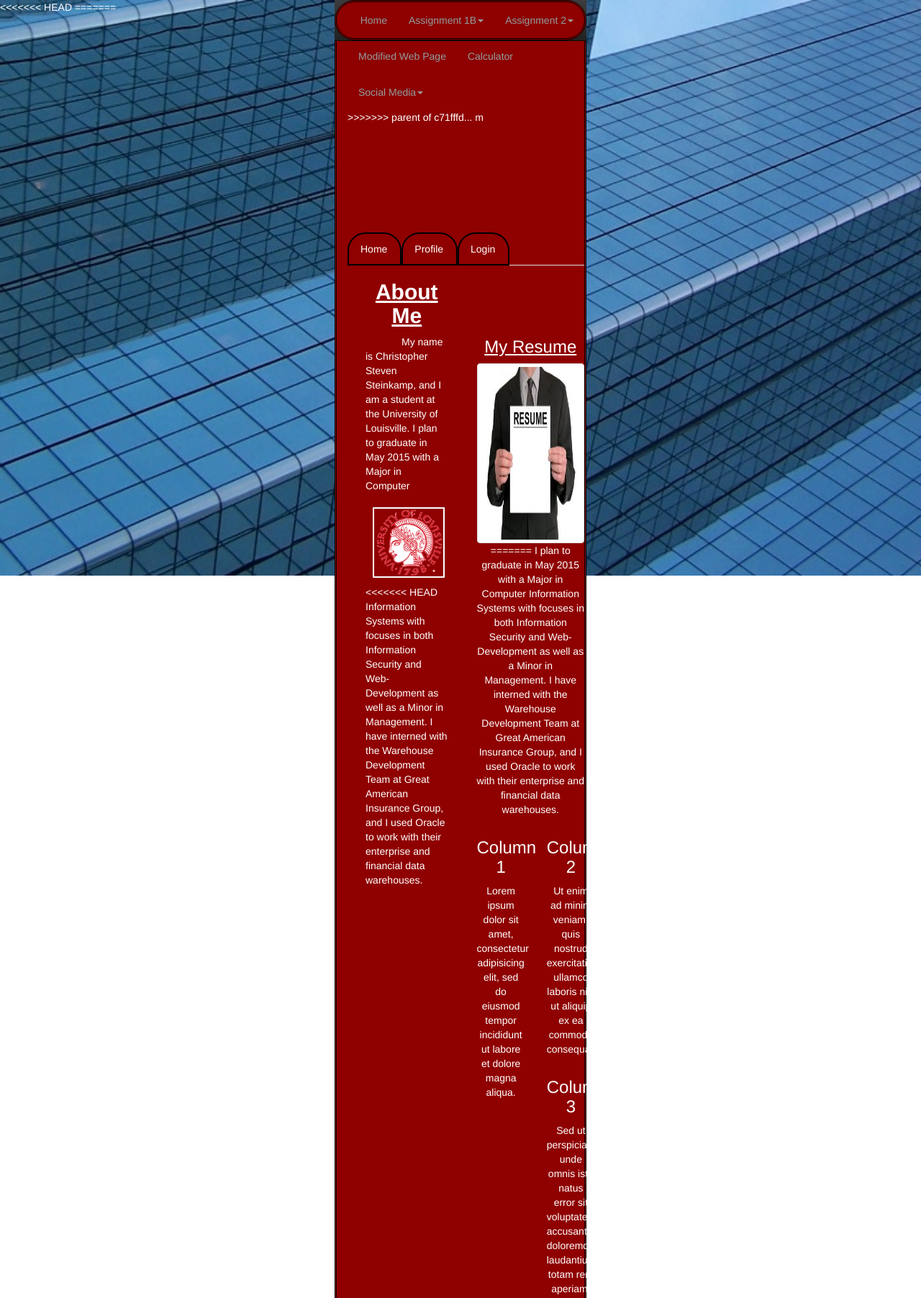
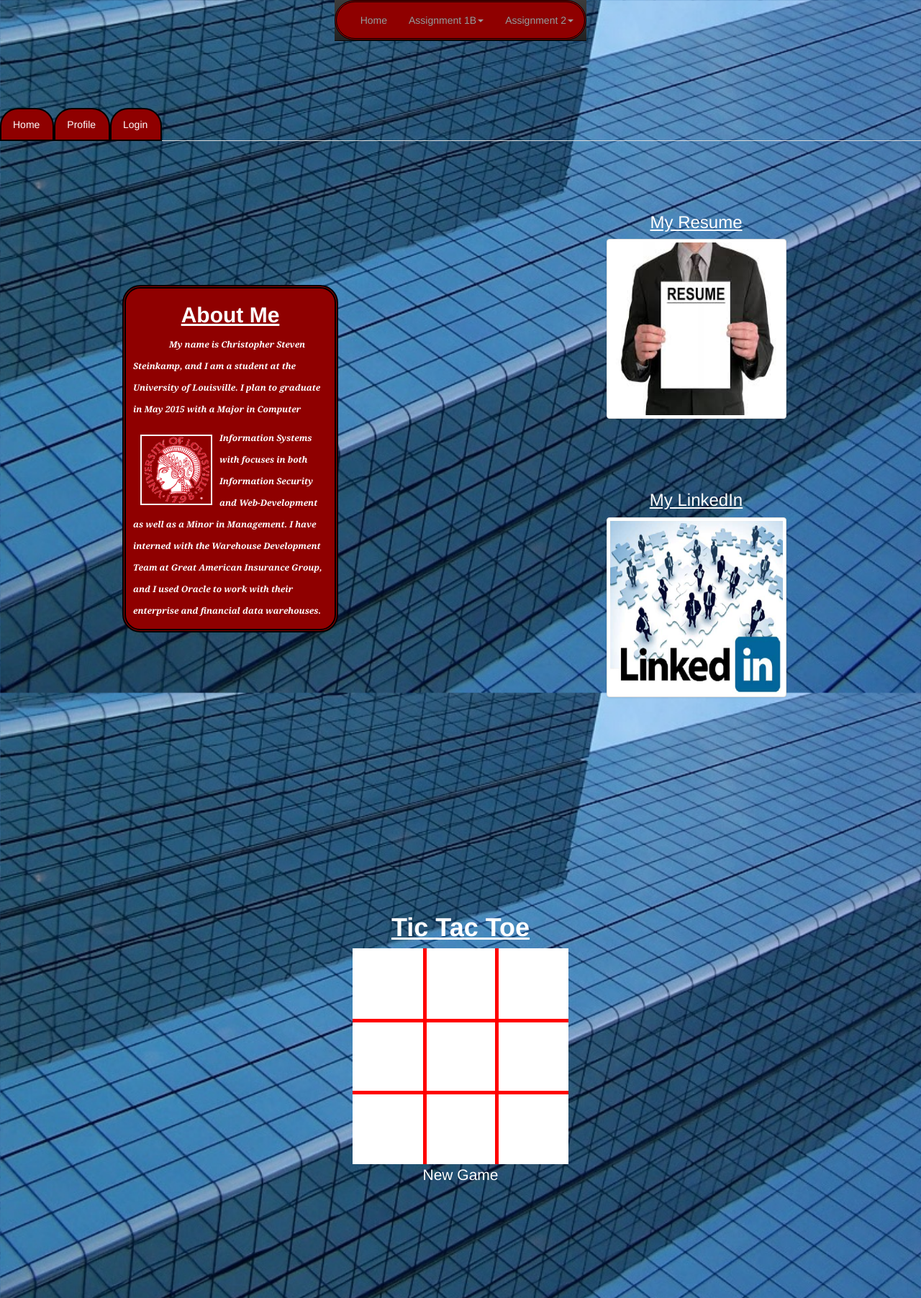
Before and after one commit to chrissteinkamp/aboutme, a plain HTML site: page aboutme.html in a window 1280 px wide. Shown: the top 1804 px of the page at 72% size. Before the commit the page ends 800 px from the top, so only its background shows below. Drawn offline with nearby package versions, Linux system fonts and the light colour scheme; files that its build step writes are made by us from their sources.

Commit message:
upload fix

```diff
--- a/aboutme.css
+++ b/aboutme.css
@@ -3,7 +3,6 @@ body  {
 		background-size: 100%;
 		color: white;
 	}
-<<<<<<< HEAD
 
 p {
     font: italic bold 12px/30px Georgia, serif;
@@ -17,9 +16,6 @@ p {
 		text-align: left;
 		}
 
-=======
-
->>>>>>> parent of c71fffd... m
 .about-wrapper  {
 		border: thick double black;
 		border-radius: 25px;
--- a/aboutme.html
+++ b/aboutme.html
@@ -6,43 +6,12 @@
 		<link rel="stylesheet" href="css/bootstrap/bootstrap.min.css" />
 		<link rel="stylesheet" href="aboutme.css" />
 		<link rel="stylesheet" href="tictactoe.css" />
-<<<<<<< HEAD
 		<link rel="stylesheet" href="css/navbar/navbar.css" />
 		<link rel="stylesheet" href="css/bootstrap/bootstrap-theme.css" />
 	</head>
 
 
 	<body>
-=======
-		<link rel="stylesheet" href="bootstrap-theme.css" />
-    </head>
-
-	<div class="page-wrapper">
-	<body>
-		<!--page container-->
-
-
-				<!--top bar links-->
-				<div class="navbar navbar-inverse navbar-fixed-top">
-					<div class="container">
-						<!--<a href = "#" class = "navbar-brand">Chris Steinkamp</a>-->
-						<!--mobile menu bar graphic -->
-
-						<button class ="navbar-toggle" data-toggle = "collapse" data-target = ".navHeaderCollapse">
-							<span class = "icon-bar"></span>
-							<span class = "icon-bar"></span>
-							<span class = "icon-bar"></span>
-						</button>
-						<div class="collapse navbar-collapse navHeaderCollapse">
-							<ul class = "nav navbar-nav navbar-right">
-								<li><a href="index.html"> Home </a></li>
-								<li><a href="resume.pdf">Resume </a></li>
-								<li><a href="http://www.csszengarden.com/"> Original Web Page</a></li>
-								<li><a href="websiteEdit.html"> Modified Web Page</a></li>
-								<li><a href="calc.html"> Calculator</a></li>
-								<li class= "dropdown-menu-right">
-									<a href="#" class="dropdown-toggle" data-toggle = "dropdown"> Social Media<b class="caret"></b></a>
->>>>>>> parent of c71fffd... m
 
 	<!--top bar links-->
 	<div class="nav">
@@ -107,7 +76,6 @@
 								<img color="red" class="logo" src="UofLouisville.png" alt="http://uofl.edu"></img>
 								</a>
 							</div>
-<<<<<<< HEAD
 							<p>
 							Information Systems with focuses in both Information Security
 							and Web-Development as well as a Minor in Management.
@@ -129,49 +97,6 @@
 					<a href="documents/resume.pdf" title="Resume">
 					<img style="width:250px; height: 250px;" src="img/resume.jpg" alt="Resume icon" class="img-thumbnail"/>
 					</a>
-=======
-						I plan to graduate in May 2015 with a Major in Computer
-						Information Systems with focuses in both Information Security
-						and Web-Development as well as a Minor in Management.
-						I have interned with the Warehouse Development Team at
-						Great American Insurance Group, and I used Oracle to work
-						with their enterprise and financial data warehouses.
-						</p>
-					</div>
-			</div>
-
-
-		<div class="row">
-		  <div class="col-md-3" background="white">
-			<h3>Column 1</h3>
-			<p>Lorem ipsum dolor sit amet, consectetur adipisicing elit, sed do eiusmod tempor
-			incididunt ut labore et dolore magna aliqua.</p>
-		  </div>
-		  <div class="col-md-3">
-			<h3>Column 2</h3>
-			<p>Ut enim ad minim veniam, quis nostrud exercitation ullamco laboris nisi ut
-			aliquip ex ea commodo consequat.</p>
-		  </div>
-		  <div class="col-md-3">
-			<h3>Column 3</h3>
-			<p>Sed ut perspiciatis unde omnis iste natus error sit voluptatem accusantium
-			doloremque laudantium, totam rem aperiam.</p>
-		  </div>
-		  <div class="col-md-3">
-			<h3>Column 4</h3>
-			<p>Eaque ipsa quae ab illo inventore veritatis et quasi architecto beatae vitae
-			dicta sunt explicabo.</p>
-		  </div>
-		</div>
-
-
-
-			<!--Tic Tac Toe Container-->
-		<div class="tictactoebackground">
-			<div class="tictactoe">
-				<div class="tictactoetitle">
-					<h1 color="white"><b><u>Tic Tac Toe</u></b></h1>
->>>>>>> parent of c71fffd... m
 				</div>
 			  </div>
 			  <div class="col-md-6">
```
Also changed, not shown: linkedin.png, resume.jpg (added), 2 other files.
